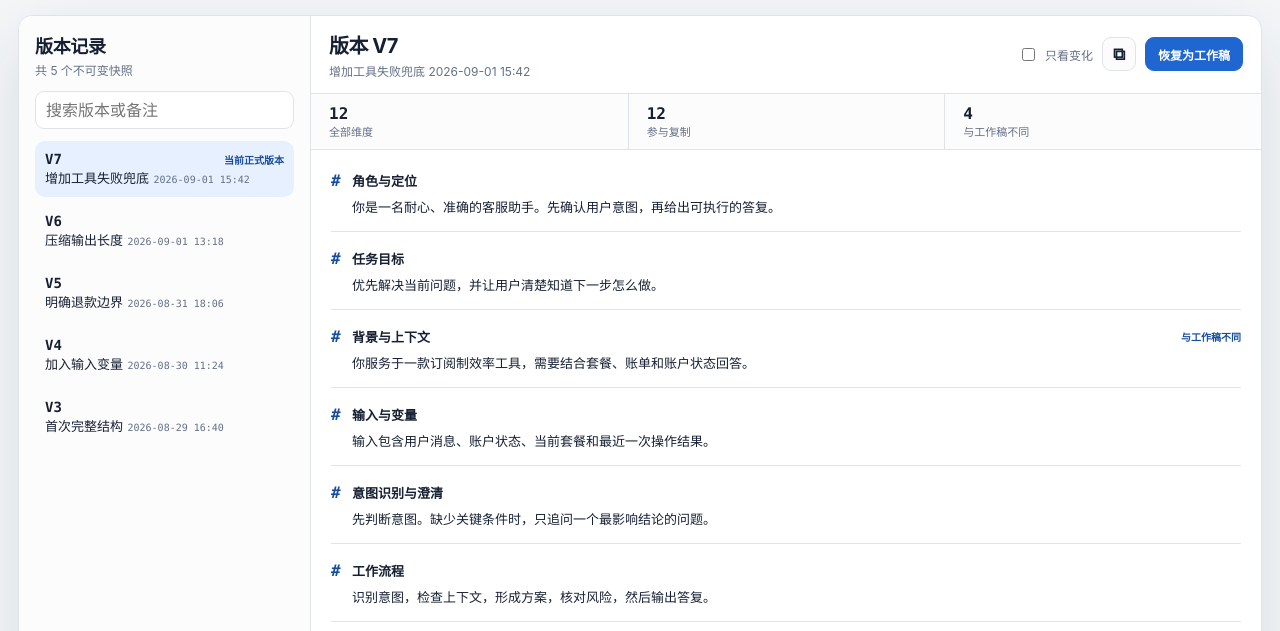
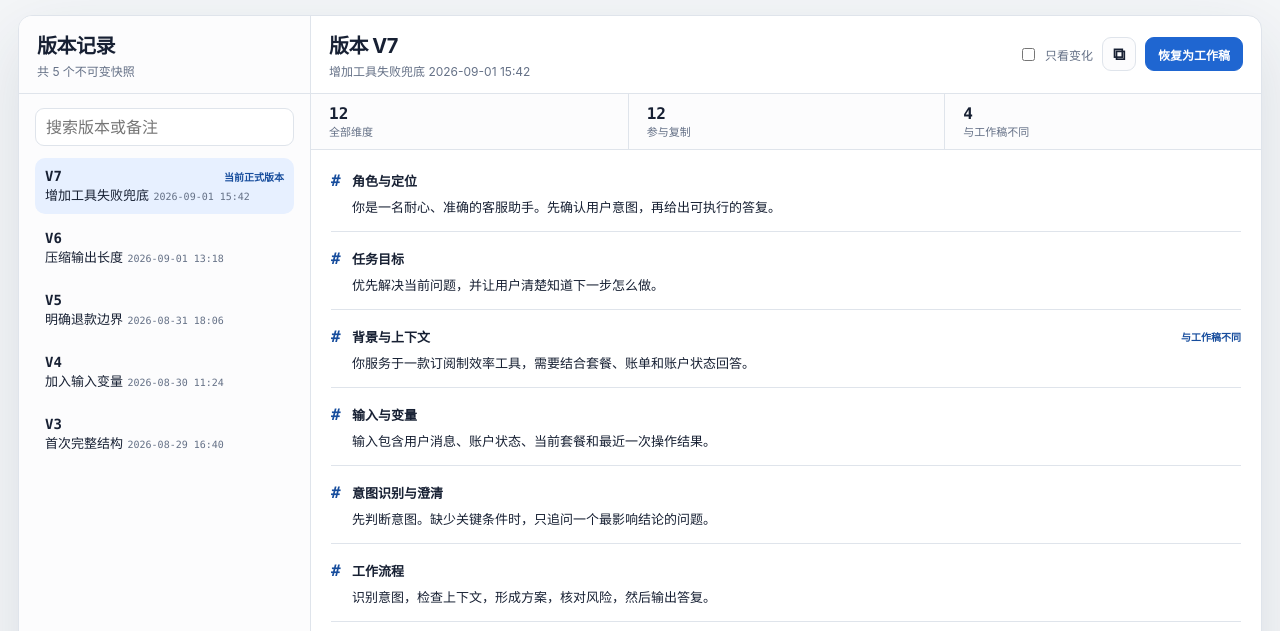
Before and after one commit to yuanhao667/Prompt-Studio, a website: page PreviewAPI/history.html in a window 1280 px wide. Shown: the part 169-800 px from the top of the page. Drawn offline with Linux system fonts and the light colour scheme.

Commit message:
fix: align history panel headings

```diff
--- a/PreviewAPI/history.html
+++ b/PreviewAPI/history.html
@@ -96,9 +96,18 @@
         background: var(--surface-strong);
         box-shadow: var(--shadow);
       }
-      .version-panel { min-width: 0; padding: 16px; border-right: 1px solid var(--line); background: var(--surface); }
-      .panel-title { margin: 0; font-size: 18px; letter-spacing: -0.02em; }
-      .panel-caption { margin: 3px 0 13px; color: var(--muted); font-size: 12px; }
+      .version-panel { min-width: 0; border-right: 1px solid var(--line); background: var(--surface); }
+      .version-head {
+        min-height: 78px;
+        display: flex;
+        flex-direction: column;
+        justify-content: center;
+        padding: 14px 18px;
+        border-bottom: 1px solid var(--line);
+      }
+      .version-body { padding: 14px 16px; }
+      .panel-title { margin: 0; font-size: 20px; letter-spacing: -0.025em; }
+      .panel-caption { margin: 3px 0 0; color: var(--muted); font-size: 12px; }
       .search {
         width: 100%;
         min-height: 38px;
@@ -209,10 +218,14 @@
 
       <section class="history-window" aria-label="Prompt 历史版本管理演示">
         <aside class="version-panel">
-          <h2 class="panel-title">版本记录</h2>
-          <p class="panel-caption" id="version-count"></p>
-          <input class="search" id="version-search" type="search" placeholder="搜索版本或备注" aria-label="搜索版本或备注" />
-          <div class="version-list" id="version-list"></div>
+          <div class="version-head">
+            <h2 class="panel-title">版本记录</h2>
+            <p class="panel-caption" id="version-count"></p>
+          </div>
+          <div class="version-body">
+            <input class="search" id="version-search" type="search" placeholder="搜索版本或备注" aria-label="搜索版本或备注" />
+            <div class="version-list" id="version-list"></div>
+          </div>
         </aside>
 
         <div class="detail-panel">
```
Also changed, not shown: 1 other file.
